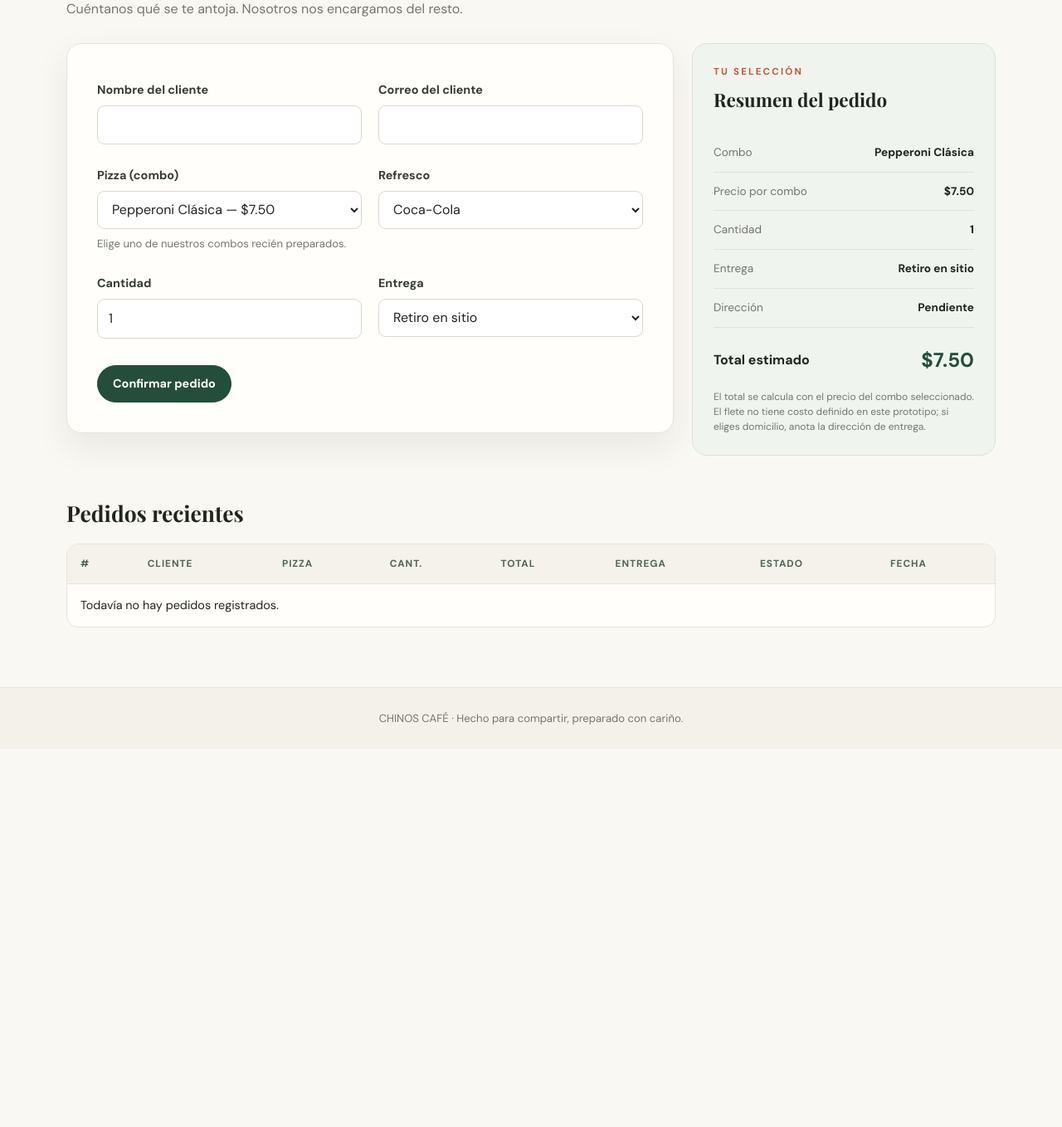
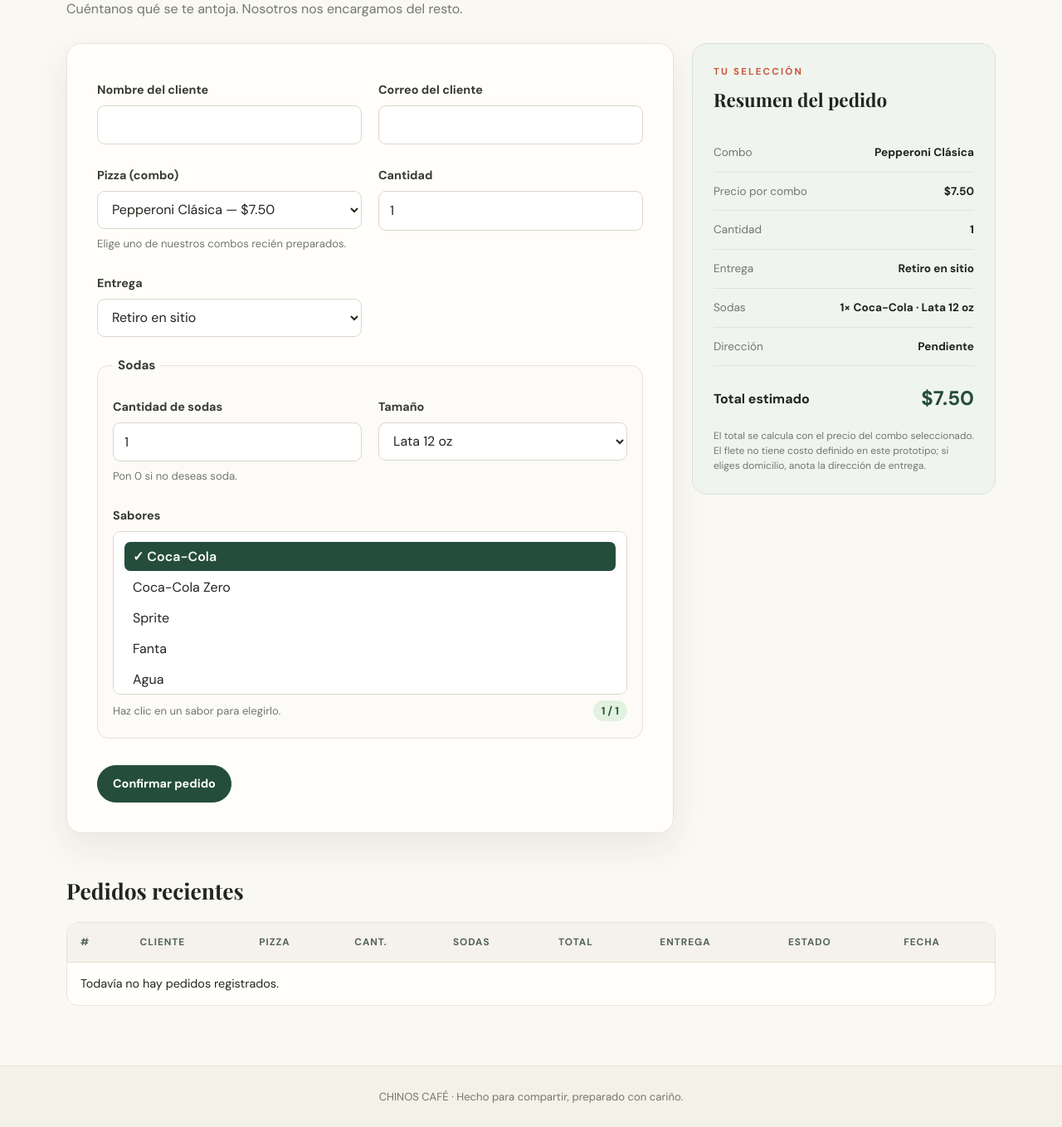
Before and after one commit to lorenacortes2002/Parcial, a Flask app: page /pedidos in a window 1280 px wide. Shown: the part 220-1578 px from the top of the page at 83% size. Before the commit the page ends 1093 px from the top, so only its background shows below. Run offline with Flask 3, Linux system fonts and the light colour scheme; data comes from the database, SQL or seed files in the repository; data that the repository does not hold is empty.

Commit message:
Elegir cantidad, sabores y tamaño de sodas en los pedidos
- Cantidad de sodas (0 = sin soda), tamaño y sabores con la misma lista
  de clic simple que los ingredientes; con varios sabores se indica
  cuántas de cada uno y la suma debe coincidir con la cantidad.
- Nuevas columnas refresco_cantidad y refresco_tamano (con migración y
  réplica); el detalle por sabor se incluye en el JSON del pedido.
- Lógica de clic simple compartida en static/click-select.js.

Co-Authored-By: Claude Opus 5.5 <noreply@anthropic.com>

```diff
--- a/app.py
+++ b/app.py
@@ -48,6 +48,69 @@ INGREDIENTES_DISPONIBLES = [
 REFRESCOS_DISPONIBLES = [
     "Coca-Cola", "Coca-Cola Zero", "Sprite", "Fanta", "Agua", "Ninguno"
 ]
+
+# Sodas del pedido: sabores (sin "Ninguno": para no pedir soda se elige cantidad 0)
+SABORES_SODA = [r for r in REFRESCOS_DISPONIBLES if r != "Ninguno"]
+TAMANOS_SODA = {
+    "LATA 12 OZ": "Lata 12 oz",
+    "BOTELLA 20 OZ": "Botella 20 oz",
+    "1 LITRO": "1 litro",
+    "2 LITROS": "2 litros",
+}
+MAX_SODAS = 20
+
+
+def _sodas_from_form():
+    """
+    Lee cantidad, tamaño y sabores de soda del formulario de pedidos.
+    Devuelve (cantidad, tamaño, [(sabor, cantidad), ...]).
+    """
+    try:
+        cantidad = int(request.form.get("refresco_cantidad", "0") or 0)
+    except ValueError:
+        raise ValueError("La cantidad de sodas debe ser un número entero.")
+    if cantidad < 0 or cantidad > MAX_SODAS:
+        raise ValueError(f"La cantidad de sodas debe estar entre 0 y {MAX_SODAS}.")
+    if cantidad == 0:
+        return 0, None, []
+
+    tamano = request.form.get("refresco_tamano", "")
+    if tamano not in TAMANOS_SODA:
+        raise ValueError("Seleccione un tamaño de soda válido.")
+
+    sabores = request.form.getlist("refrescos")
+    if not sabores:
+        raise ValueError("Seleccione al menos un sabor de soda.")
+    if len(set(sabores)) != len(sabores) or not set(sabores).issubset(SABORES_SODA):
+        raise ValueError("Seleccione sabores de soda válidos y sin duplicados.")
+    if len(sabores) > cantidad:
+        raise ValueError("No puede elegir más sabores que sodas.")
+
+    if len(sabores) == 1:
+        return cantidad, tamano, [(sabores[0], cantidad)]
+
+    detalle = []
+    for sabor in sabores:
+        try:
+            n = int(request.form.get(f"cant_{sabor}", "0"))
+        except ValueError:
+            n = 0
+        if n < 1:
+            raise ValueError(f"Indique cuántas sodas de {sabor} desea (mínimo 1).")
+        detalle.append((sabor, n))
+    if sum(n for _, n in detalle) != cantidad:
+        raise ValueError(
+            f"La suma de sodas por sabor debe ser igual a {cantidad}."
+        )
+    return cantidad, tamano, detalle
+
+
+def _describir_sodas(cantidad, tamano, detalle):
+    if cantidad == 0:
+        return "Ninguno"
+    sabores = ", ".join(f"{n}× {sabor}" for sabor, n in detalle)
+    return f"{sabores} ({TAMANOS_SODA[tamano]})"
+
 
 # Formas de entrega que admite cada pizza (valor guardado -> texto visible).
 ENTREGAS_PIZZA = {
@@ -277,7 +340,6 @@ def pedidos():
             cliente = request.form.get("cliente", "").strip()
             correo_cliente = request.form.get("correo_cliente", "").strip()
             pizza_id = int(request.form.get("pizza_id"))
-            refresco = request.form.get("refresco", "")
             cantidad = int(request.form.get("cantidad", 1))
             retiro_o_flete = request.form.get("retiro_o_flete", "RETIRO EN SITIO")
             direccion = " ".join(request.form.get("direccion", "").split())
@@ -288,8 +350,8 @@ def pedidos():
                 raise ValueError("Indique un correo electrónico válido.")
             if cantidad < 1:
                 raise ValueError("La cantidad debe ser al menos 1.")
-            if refresco not in REFRESCOS_DISPONIBLES:
-                raise ValueError("Seleccione un refresco válido.")
+            sodas_cantidad, sodas_tamano, sodas_detalle = _sodas_from_form()
+            refresco = _describir_sodas(sodas_cantidad, sodas_tamano, sodas_detalle)
             if retiro_o_flete not in ("RETIRO EN SITIO", "FLETE A DOMICILIO"):
                 raise ValueError("Seleccione un método de entrega válido.")
             if retiro_o_flete == "FLETE A DOMICILIO":
@@ -321,9 +383,11 @@ def pedidos():
 
             ok, pedido_id, error = database.replicate_write(
                 "INSERT INTO pedidos (cliente, correo_cliente, pizza_id, refresco, "
+                "refresco_cantidad, refresco_tamano, "
                 "cantidad, total, estado, retiro_o_flete, direccion, fecha) "
-                "VALUES (?,?,?,?,?,?,?,?,?,?)",
-                (cliente, correo_cliente, pizza_id, refresco, cantidad, total,
+                "VALUES (?,?,?,?,?,?,?,?,?,?,?,?)",
+                (cliente, correo_cliente, pizza_id, refresco,
+                 sodas_cantidad, sodas_tamano, cantidad, total,
                  "CONFIRMADO", retiro_o_flete, direccion, fecha),
             )
             if not ok:
@@ -334,6 +398,11 @@ def pedidos():
             pedido_dict = {
                 "id": pedido_id, "cliente": cliente, "correo_cliente": correo_cliente,
                 "pizza_nombre": pizza["nombre"], "refresco": refresco, "cantidad": cantidad,
+                "refresco_cantidad": sodas_cantidad,
+                "refresco_tamano": TAMANOS_SODA.get(sodas_tamano),
+                "refrescos_detalle": [
+                    {"sabor": sabor, "cantidad": n} for sabor, n in sodas_detalle
+                ],
                 "total": total, "retiro_o_flete": retiro_o_flete,
                 "direccion": direccion, "estado": "CONFIRMADO", "fecha": fecha,
             }
@@ -357,7 +426,8 @@ def pedidos():
 
     return render_template(
         "pedidos.html", pizzas=pizzas, pedidos=lista_pedidos, entregas_pizza=ENTREGAS_PIZZA,
-        refrescos_disponibles=REFRESCOS_DISPONIBLES,
+        sabores_soda=SABORES_SODA, tamanos_soda=TAMANOS_SODA, max_sodas=MAX_SODAS,
+        sabores_elegidos=request.form.getlist("refrescos") if request.method == "POST" else [],
         selected_pizza_id=selected_pizza_id,
         form=request.form if request.method == "POST" else {},
         min_direccion=MIN_DIRECCION, max_direccion=MAX_DIRECCION,
--- /dev/null
+++ b/static/click-select.js
@@ -0,0 +1,32 @@
+// Convierte un <select multiple> en una lista donde cada clic añade o quita
+// una opción sin borrar las demás (como si se mantuviera Ctrl presionado).
+// getMax() indica cuántas opciones se permiten; con máximo 1, el clic
+// reemplaza la opción elegida. onLimit() se llama si se intenta pasar el máximo.
+window.enableClickSelect = (select, { getMax = () => Infinity, onLimit = () => {} } = {}) => {
+  select.addEventListener("mousedown", (event) => {
+    const option = event.target.closest("option");
+    if (!option || select.disabled) return;
+    event.preventDefault();
+
+    const max = getMax();
+    if (!option.selected && select.selectedOptions.length >= max) {
+      if (max !== 1) {
+        onLimit();
+        return;
+      }
+      [...select.selectedOptions].forEach((other) => { other.selected = false; });
+    }
+
+    const scroll = select.scrollTop;
+    option.selected = !option.selected;
+    select.focus();
+    select.scrollTop = scroll; // evita que la lista salte al enfocar
+    select.dispatchEvent(new Event("change", { bubbles: true }));
+  });
+};
+
+// Sacude brevemente un contador para avisar que se llegó al máximo.
+window.shakeCounter = (element) => {
+  element.classList.add("is-shake");
+  setTimeout(() => element.classList.remove("is-shake"), 400);
+};
--- a/static/order.js
+++ b/static/order.js
@@ -60,8 +60,119 @@ if (pizzaSelect && quantityInput && deliverySelect) {
     summaryTotal.textContent = currency.format(unitPrice * quantity);
   };
 
+  // --- Sodas: cantidad, tamaño, sabores y reparto por sabor -------------
+  const sodaQty = document.querySelector("#refresco-cantidad");
+  const sodaSize = document.querySelector("#refresco-tamano");
+  const sodaFlavors = document.querySelector("#refrescos");
+  const sodaCount = document.querySelector("#soda-count");
+  const sodaHelpText = document.querySelector("#soda-help-text");
+  const sodaSplit = document.querySelector("#soda-split");
+  const sodaSplitTotal = document.querySelector("#soda-split-total");
+  const sodaDetails = document.querySelectorAll(".soda-detail:not(#soda-split)");
+  const splitRows = [...document.querySelectorAll(".soda-split__row")];
+  const summarySodas = document.querySelector("#summary-sodas");
+  let flavorsTouched = sodaFlavors?.selectedOptions.length > 0;
+
+  const sodaTotal = () =>
+    Math.min(Number(sodaQty.max), Math.max(0, Number.parseInt(sodaQty.value, 10) || 0));
+  const chosenFlavors = () => [...sodaFlavors.selectedOptions].map((o) => o.value);
+  const splitRow = (flavor) => splitRows.find((row) => row.dataset.sabor === flavor);
+
+  // Reparte las sodas en partes casi iguales entre los sabores elegidos.
+  const distribute = () => {
+    const flavors = chosenFlavors();
+    const total = sodaTotal();
+    flavors.forEach((flavor, i) => {
+      const share = Math.floor(total / flavors.length) + (i < total % flavors.length ? 1 : 0);
+      splitRow(flavor).querySelector("input").value = Math.max(1, share);
+    });
+  };
+
+  const updateSodas = () => {
+    const total = sodaTotal();
+    const hasSoda = total > 0;
+    sodaDetails.forEach((el) => { el.hidden = !hasSoda; });
+    sodaSize.disabled = !hasSoda;
+    sodaFlavors.disabled = !hasSoda;
+
+    // No puede haber más sabores que sodas: se quitan los últimos elegidos.
+    const selected = [...sodaFlavors.selectedOptions];
+    selected.slice(Math.max(total, 0)).forEach((o) => { o.selected = false; });
+
+    const flavors = chosenFlavors();
+    const maxFlavors = Math.max(total, 1);
+    sodaCount.textContent = `${flavors.length} / ${maxFlavors}`;
+    sodaCount.classList.toggle("is-ok", flavors.length >= 1);
+    sodaHelpText.textContent =
+      total > 1
+        ? `Haz clic en los sabores que quieras (hasta ${total}); otro clic lo quita.`
+        : "Haz clic en un sabor para elegirlo.";
+    sodaFlavors.setCustomValidity(hasSoda && !flavors.length ? "Elija al menos un sabor de soda." : "");
+
+    // Con 2 o más sabores se indica cuántas sodas de cada uno.
+    const showSplit = hasSoda && flavors.length > 1;
+    sodaSplit.hidden = !showSplit;
+    splitRows.forEach((row) => {
+      const active = showSplit && flavors.includes(row.dataset.sabor);
+      row.hidden = !active;
+      row.querySelector("input").disabled = !active;
+    });
+
+    let summary = "Ninguna";
+    if (hasSoda && flavors.length) {
+      const size = sodaSize.selectedOptions[0]?.textContent.trim() ?? "";
+      const parts = flavors.length === 1
+        ? [`${total}× ${flavors[0]}`]
+        : flavors.map((f) => `${splitRow(f).querySelector("input").value}× ${f}`);
+      summary = `${parts.join(", ")} · ${size}`;
+    }
+    summarySodas.textContent = summary;
+
+    if (showSplit) {
+      const inputs = flavors.map((f) => splitRow(f).querySelector("input"));
+      const sum = inputs.reduce((acc, input) => acc + (Number.parseInt(input.value, 10) || 0), 0);
+      sodaSplitTotal.textContent = `Total ${sum} / ${total}`;
+      sodaSplitTotal.classList.toggle("is-ok", sum === total);
+      inputs.at(-1).setCustomValidity(
+        sum === total ? "" : `La suma por sabor debe ser ${total} (ahora es ${sum}).`
+      );
+    }
+  };
+
+  // Si el cliente aún no eligió sabor, se sugiere el refresco del combo.
+  const suggestComboFlavor = () => {
+    if (flavorsTouched || sodaTotal() === 0) return;
+    const comboFlavor = pizzaSelect.selectedOptions[0]?.dataset.refresco;
+    [...sodaFlavors.options].forEach((o) => { o.selected = o.value === comboFlavor; });
+  };
+
+  if (sodaQty && sodaFlavors) {
+    window.enableClickSelect(sodaFlavors, {
+      getMax: () => Math.max(sodaTotal(), 1),
+      onLimit: () => window.shakeCounter(sodaCount),
+    });
+    sodaFlavors.addEventListener("change", () => {
+      flavorsTouched = true;
+      distribute();
+      updateSodas();
+    });
+    sodaQty.addEventListener("input", () => {
+      suggestComboFlavor();
+      distribute();
+      updateSodas();
+    });
+    sodaSize.addEventListener("change", updateSodas);
+    splitRows.forEach((row) => row.querySelector("input").addEventListener("input", updateSodas));
+    suggestComboFlavor();
+    updateSodas();
+  }
+
   pizzaSelect.addEventListener("change", () => {
     applyPizzaDelivery();
+    if (sodaFlavors) {
+      suggestComboFlavor();
+      updateSodas();
+    }
     updateSummary();
   });
   quantityInput.addEventListener("input", updateSummary);
--- a/static/style.css
+++ b/static/style.css
@@ -377,10 +377,18 @@ main.container { animation: content-enter .55s cubic-bezier(.2, .7, .25, 1) both
 }
 .form select[multiple] option:checked::before { content: "✓  "; }
 .ingredient-help { display: flex; flex-wrap: wrap; align-items: center; justify-content: space-between; gap: 8px; }
-#ingredient-count { padding: 2px 10px; border-radius: 999px; color: #843d32; background: #fbefed; transition: background-color .2s ease, color .2s ease; }
-#ingredient-count.is-ok { color: #285c39; background: #e3f1e1; }
-#ingredient-count.is-shake { animation: shake .35s ease; }
+.pick-count { padding: 2px 10px; border-radius: 999px; color: #843d32; background: #fbefed; transition: background-color .2s ease, color .2s ease; }
+.pick-count.is-ok { color: #285c39; background: #e3f1e1; }
+.pick-count.is-shake { animation: shake .35s ease; }
 .ingredient-summary { min-height: 1.2em; margin: 0; color: var(--green); font-size: .85rem; font-weight: 600; text-transform: capitalize; }
+.soda-picker { margin: 4px 0 0; padding: 18px 18px 20px; border: 1px solid var(--line); border-radius: 14px; background: #fdfbf7; }
+.soda-picker legend { padding: 0 6px; color: #373b34; font-size: .95rem; font-weight: 700; }
+.soda-detail[hidden], .soda-split__row[hidden] { display: none; }
+.soda-split__title { color: #373b34; font-size: .9rem; font-weight: 700; }
+.soda-split__rows { display: grid; grid-template-columns: repeat(auto-fill, minmax(170px, 1fr)); gap: 8px; }
+.form .soda-split__row { display: flex; align-items: center; justify-content: space-between; gap: 10px; margin: 0; padding: 6px 6px 6px 12px; border: 1px solid #cfe0d1; border-radius: 10px; background: #edf4ee; font-weight: 600; animation: content-enter .25s ease-out both; }
+.form .soda-split__row input { width: 72px; min-height: 38px; padding: 6px 8px; text-align: center; }
+#soda-split-total { align-self: flex-start; }
 
 @keyframes shake {
   0%, 100% { transform: translateX(0); }
--- a/templates/fabrica_form.html
+++ b/templates/fabrica_form.html
@@ -24,7 +24,7 @@
   </select>
   <small id="ingredient-help" class="ingredient-help">
     <span>Haz clic en un ingrediente para añadirlo y otra vez para quitarlo (no hace falta Ctrl).</span>
-    <strong id="ingredient-count">0 / {{ max_ing }}</strong>
+    <strong id="ingredient-count" class="pick-count">0 / {{ max_ing }}</strong>
   </small>
   <p id="ingredient-summary" class="ingredient-summary" aria-live="polite"></p>
 
@@ -55,5 +55,6 @@
 </div>
 {% endblock %}
 {% block scripts %}
+<script src="{{ url_for('static', filename='click-select.js') }}" defer></script>
 <script src="{{ url_for('static', filename='ingredients.js') }}" defer></script>
 {% endblock %}
--- a/templates/pedidos.html
+++ b/templates/pedidos.html
@@ -23,21 +23,13 @@
       <label for="pizza-id">Pizza (combo)</label>
       <select id="pizza-id" name="pizza_id" required aria-describedby="pizza-help">
         {% for p in pizzas %}
-          <option value="{{ p.id }}" data-price="{{ p.precio }}" data-entrega="{{ p.entrega }}"
+          <option value="{{ p.id }}" data-price="{{ p.precio }}" data-entrega="{{ p.entrega }}" data-refresco="{{ p.refresco }}"
             {% if p.id == selected_pizza_id %}selected{% endif %}>
             {{ p.nombre }} — ${{ "%.2f"|format(p.precio) }}
           </option>
         {% endfor %}
       </select>
       <small id="pizza-help">Elige uno de nuestros combos recién preparados.</small>
-    </div>
-    <div class="form-field">
-      <label for="refresco">Refresco</label>
-      <select id="refresco" name="refresco">
-        {% for r in refrescos_disponibles %}
-          <option value="{{ r }}">{{ r }}</option>
-        {% endfor %}
-      </select>
     </div>
     <div class="form-field">
       <label for="cantidad">Cantidad</label>
@@ -61,6 +53,52 @@
         aria-describedby="direccion-help">{{ form.get('direccion', '') }}</textarea>
       <small id="direccion-help">Incluye barrio, calle, número de casa o apartamento y un punto de referencia.</small>
     </div>
+
+    <fieldset class="form-field form-field--full soda-picker" id="soda-picker">
+      <legend>Sodas</legend>
+      <div class="form-grid">
+        <div class="form-field">
+          <label for="refresco-cantidad">Cantidad de sodas</label>
+          <input id="refresco-cantidad" type="number" name="refresco_cantidad"
+            min="0" max="{{ max_sodas }}" value="{{ form.get('refresco_cantidad', 1) }}" required
+            aria-describedby="refresco-cantidad-help">
+          <small id="refresco-cantidad-help">Pon 0 si no deseas soda.</small>
+        </div>
+        <div class="form-field soda-detail">
+          <label for="refresco-tamano">Tamaño</label>
+          <select id="refresco-tamano" name="refresco_tamano">
+            {% for valor, texto in tamanos_soda.items() %}
+              <option value="{{ valor }}" {% if form.get('refresco_tamano') == valor %}selected{% endif %}>{{ texto }}</option>
+            {% endfor %}
+          </select>
+        </div>
+        <div class="form-field form-field--full soda-detail">
+          <label for="refrescos">Sabores</label>
+          <select id="refrescos" name="refrescos" multiple size="5" aria-describedby="soda-help">
+            {% for sabor in sabores_soda %}
+              <option value="{{ sabor }}" {% if sabor in sabores_elegidos %}selected{% endif %}>{{ sabor }}</option>
+            {% endfor %}
+          </select>
+          <small id="soda-help" class="ingredient-help">
+            <span id="soda-help-text">Haz clic en un sabor para elegirlo.</span>
+            <strong id="soda-count" class="pick-count">0 / 1</strong>
+          </small>
+        </div>
+        <div class="form-field form-field--full soda-detail" id="soda-split" hidden>
+          <span class="soda-split__title">¿Cuántas de cada sabor?</span>
+          <div class="soda-split__rows">
+            {% for sabor in sabores_soda %}
+              <label class="soda-split__row" data-sabor="{{ sabor }}" hidden>
+                <span>{{ sabor }}</span>
+                <input type="number" name="cant_{{ sabor }}" min="1" max="{{ max_sodas }}"
+                  value="{{ form.get('cant_' ~ sabor, 1) }}" disabled>
+              </label>
+            {% endfor %}
+          </div>
+          <small id="soda-split-total" class="pick-count">Total 0 / 0</small>
+        </div>
+      </div>
+    </fieldset>
   </div>
 
   <div class="form-actions">
@@ -88,6 +126,10 @@
     <span>Entrega</span>
     <strong id="summary-delivery">Retiro en sitio</strong>
   </div>
+  <div class="summary-item">
+    <span>Sodas</span>
+    <strong id="summary-sodas">Ninguna</strong>
+  </div>
   <div class="summary-item" id="summary-address-row" hidden>
     <span>Dirección</span>
     <strong id="summary-address">Pendiente</strong>
@@ -104,7 +146,7 @@
 <div class="table-wrap">
 <table class="tabla">
   <thead>
-    <tr><th>#</th><th>Cliente</th><th>Pizza</th><th>Cant.</th><th>Total</th><th>Entrega</th><th>Estado</th><th>Fecha</th></tr>
+    <tr><th>#</th><th>Cliente</th><th>Pizza</th><th>Cant.</th><th>Sodas</th><th>Total</th><th>Entrega</th><th>Estado</th><th>Fecha</th></tr>
   </thead>
   <tbody>
     {% for pe in pedidos %}
@@ -113,6 +155,7 @@
       <td>{{ pe.cliente }}</td>
       <td>{{ pe.pizza_nombre }}</td>
       <td>{{ pe.cantidad }}</td>
+      <td>{{ pe.refresco }}</td>
       <td>${{ "%.2f"|format(pe.total) }}</td>
       <td>
         {{ pe.retiro_o_flete }}
@@ -122,12 +165,13 @@
       <td>{{ pe.fecha }}</td>
     </tr>
     {% else %}
-    <tr><td colspan="8">Todavía no hay pedidos registrados.</td></tr>
+    <tr><td colspan="9">Todavía no hay pedidos registrados.</td></tr>
     {% endfor %}
   </tbody>
 </table>
 </div>
 {% endblock %}
 {% block scripts %}
+<script src="{{ url_for('static', filename='click-select.js') }}" defer></script>
 <script src="{{ url_for('static', filename='order.js') }}" defer></script>
 {% endblock %}
--- a/utils.py
+++ b/utils.py
@@ -59,6 +59,9 @@ def generar_json_pedido(pedido):
         "correo_cliente": pedido["correo_cliente"],
         "pizza": pedido["pizza_nombre"],
         "refresco": pedido["refresco"],
+        "refresco_cantidad": pedido.get("refresco_cantidad"),
+        "refresco_tamano": pedido.get("refresco_tamano"),
+        "refrescos_detalle": pedido.get("refrescos_detalle", []),
         "cantidad": pedido["cantidad"],
         "total": pedido["total"],
         "retiro_o_flete": pedido["retiro_o_flete"],
```
Also changed, not shown: database.py (+9 -1 lines), static/ingredients.js (+3 -19 lines), tests/test_project_requirements.py (+77 -7 lines).
